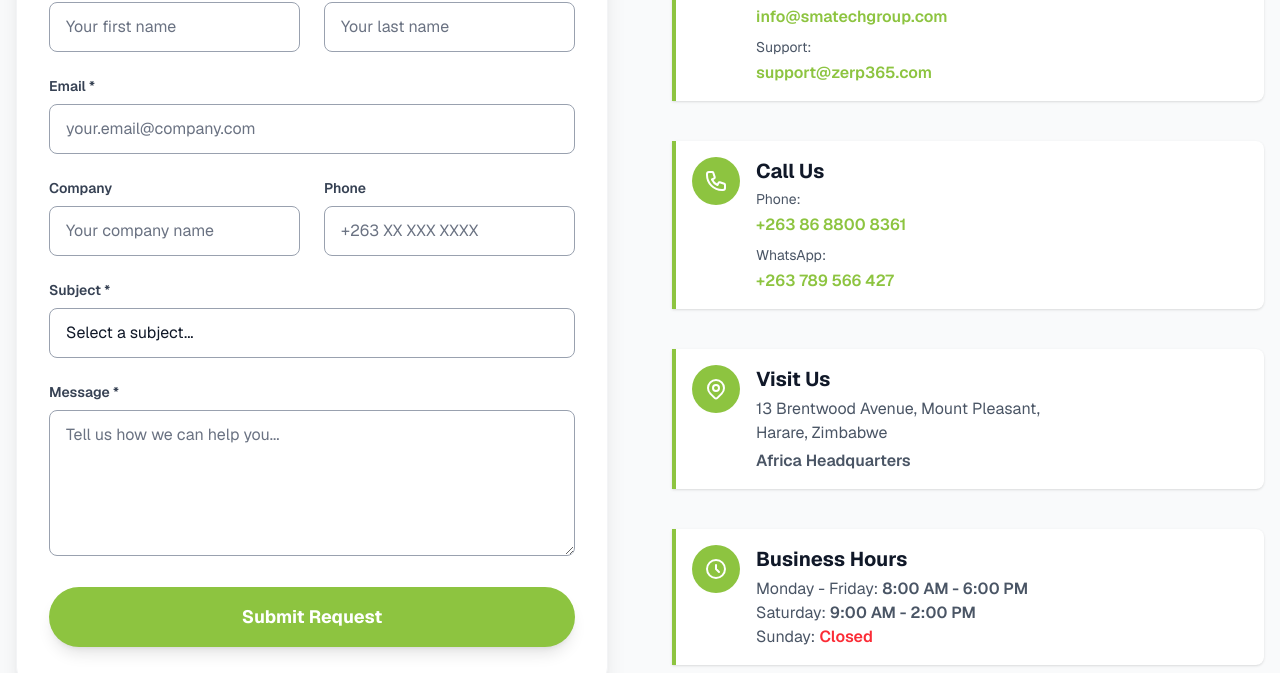
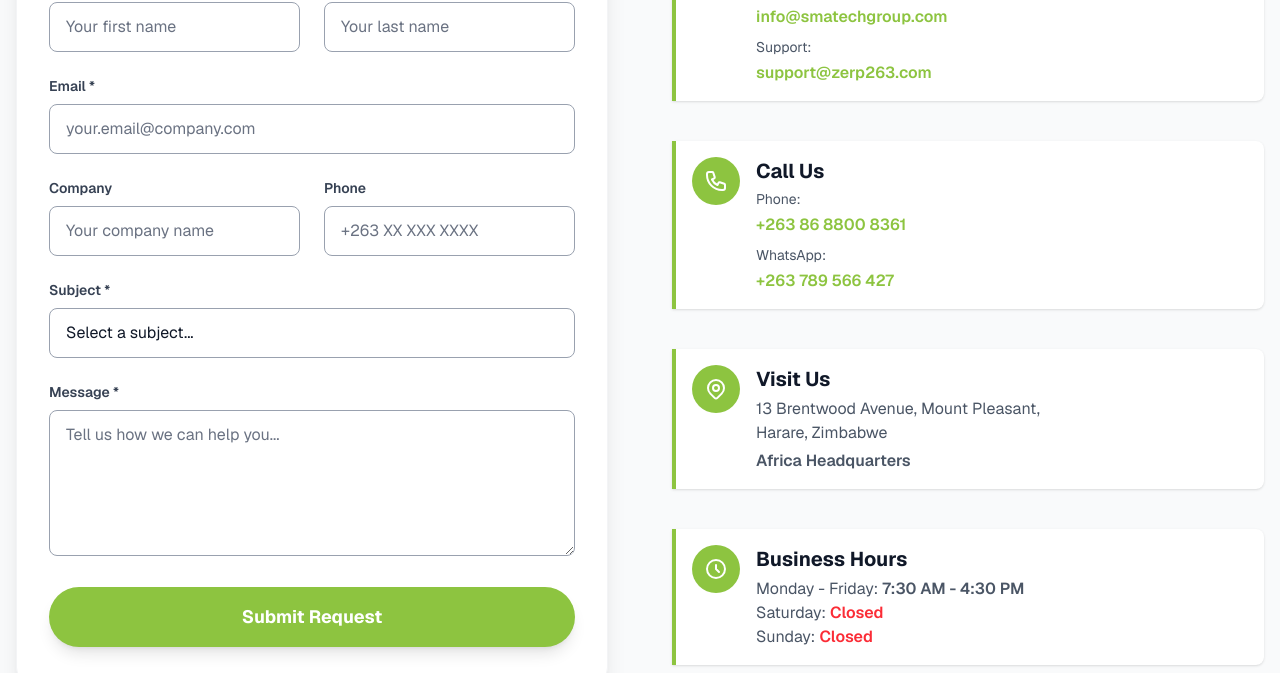
Before and after one commit to billychosee/ERP-Website, a Next.js app: page /contact in a window 1280 px wide. Shown: the part 1111-1784 px from the top of the page. Built offline with nearby package versions, Linux system fonts and the light colour scheme.

Commit message:
Update business hours to Monday-Friday 7:30 AM - 4:30 PM, Saturday and Sunday closed, and fix branding references

```diff
--- a/src/app/contact/page.tsx
+++ b/src/app/contact/page.tsx
@@ -89,7 +89,7 @@ export default function Contact() {
         <div
           className="absolute inset-0 bg-cover bg-center bg-no-repeat opacity-60"
           style={{
-            backgroundImage: "url(/hero_about_zerp365_black_team.png)",
+            backgroundImage: "url(/hero_about_zerp263_black_team.png)",
           }}
         >
           <div className="absolute inset-0 bg-gradient-to-t from-gray-900/90 via-black/40 to-black/30"></div>
@@ -392,7 +392,7 @@ export default function Contact() {
                         href="mailto:support@zerp365.com"
                         className="text-[#8DC440] font-semibold hover:text-[#64AC6F] transition-colors"
                       >
-                        support@zerp365.com
+                        support@zerp263.com
                       </a>
                     </div>
                   </div>
@@ -499,11 +499,13 @@ export default function Contact() {
                       </h3>
                       <p className="text-gray-600">
                         Monday - Friday:{" "}
-                        <span className="font-semibold">8:00 AM - 6:00 PM</span>
+                        <span className="font-semibold">7:30 AM - 4:30 PM</span>
                       </p>
                       <p className="text-gray-600">
                         Saturday:{" "}
-                        <span className="font-semibold">9:00 AM - 2:00 PM</span>
+                        <span className="font-semibold text-red-500">
+                          Closed
+                        </span>
                       </p>
                       <p className="text-gray-600">
                         Sunday:{" "}
```
